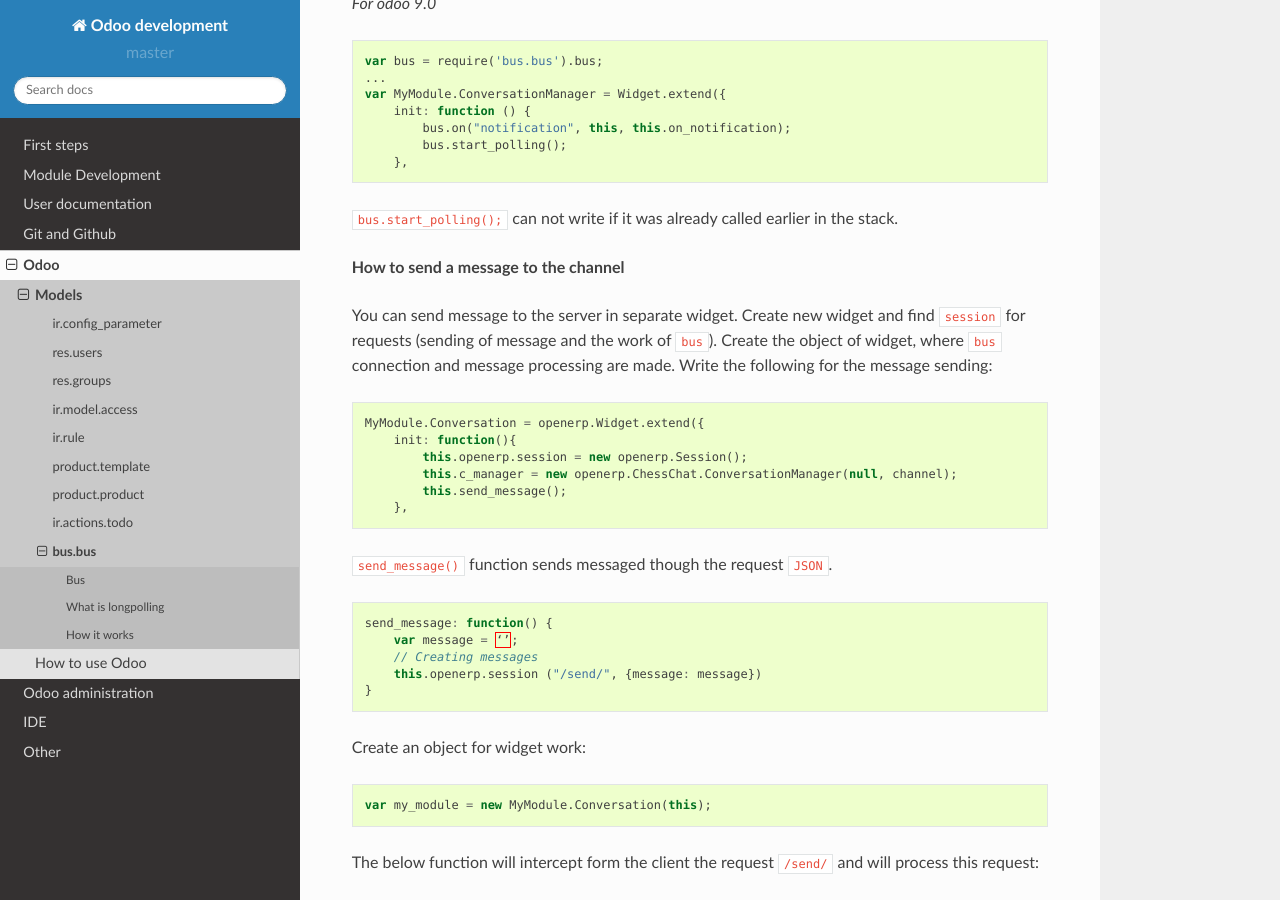
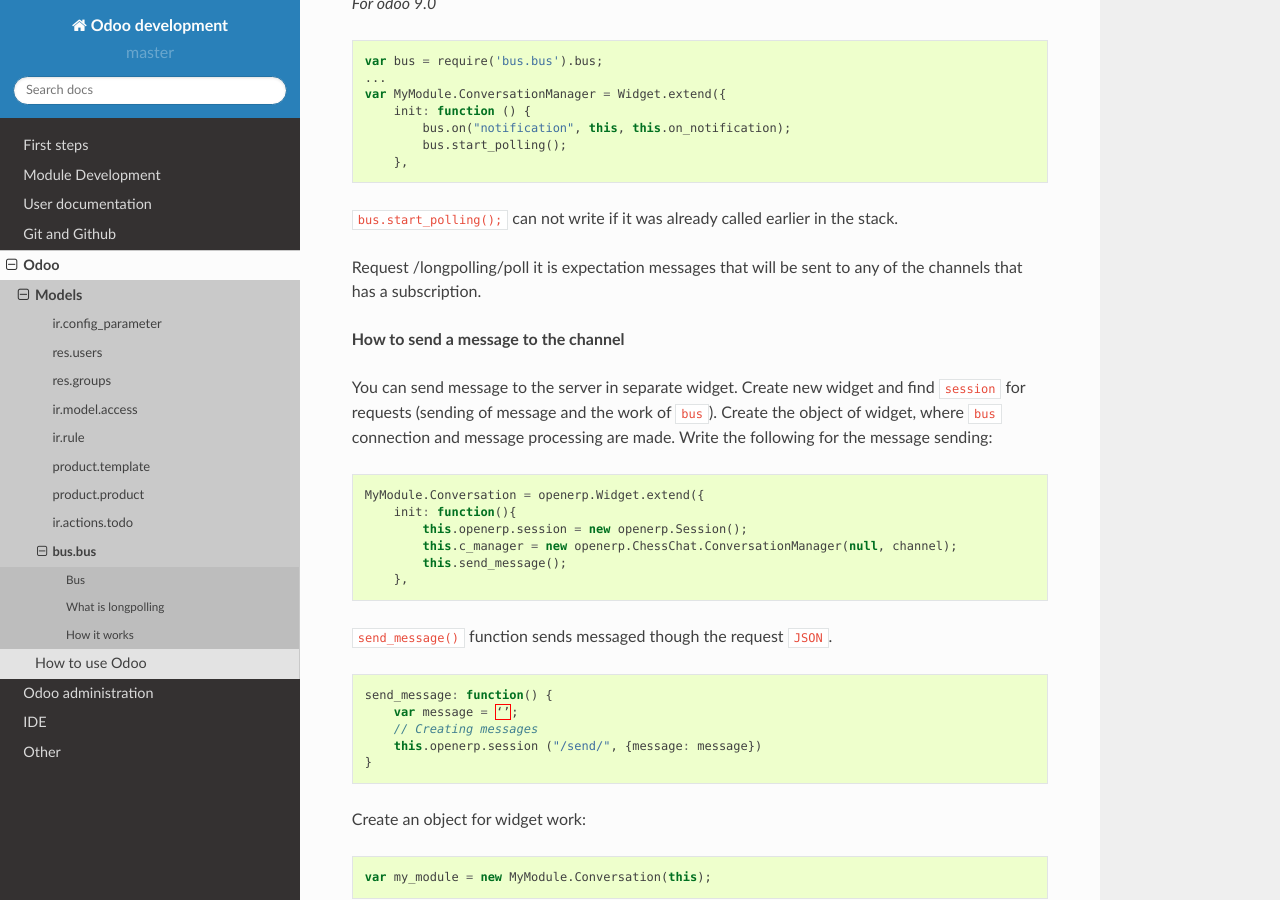
Before and after one commit to itpp-labs/odoo-development, a Sphinx documentation site: the page built from docs/odoo/models/bus.bus.rst, in a window 1280 px wide and 900 px high, scrolled down 2065 px. Built offline with Sphinx 7.4.7 and the Read the Docs theme 2.0.0, drawn with Linux system fonts in a browser that asks for light colours; pages that are not in the unit, such as notebooks, are missing from menus.

Commit message:
[DOC] added note about  /longpolling/poll request

```diff
--- a/docs/odoo/models/bus.bus.rst
+++ b/docs/odoo/models/bus.bus.rst
@@ -104,6 +104,8 @@
 
 ``bus.start_polling();`` can not write if it was already called earlier in the stack.
 
+Request /longpolling/poll it is expectation messages that will be sent to any of the channels that has a subscription.
+
 **How to send a message to the channel**
 
 You can send message to the server in separate widget.
```
